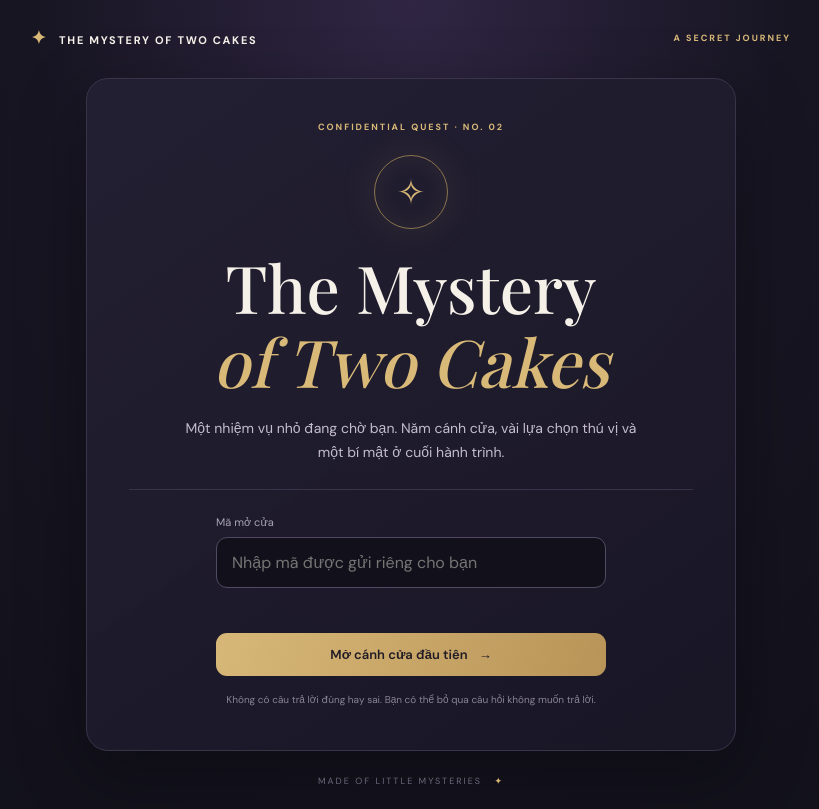
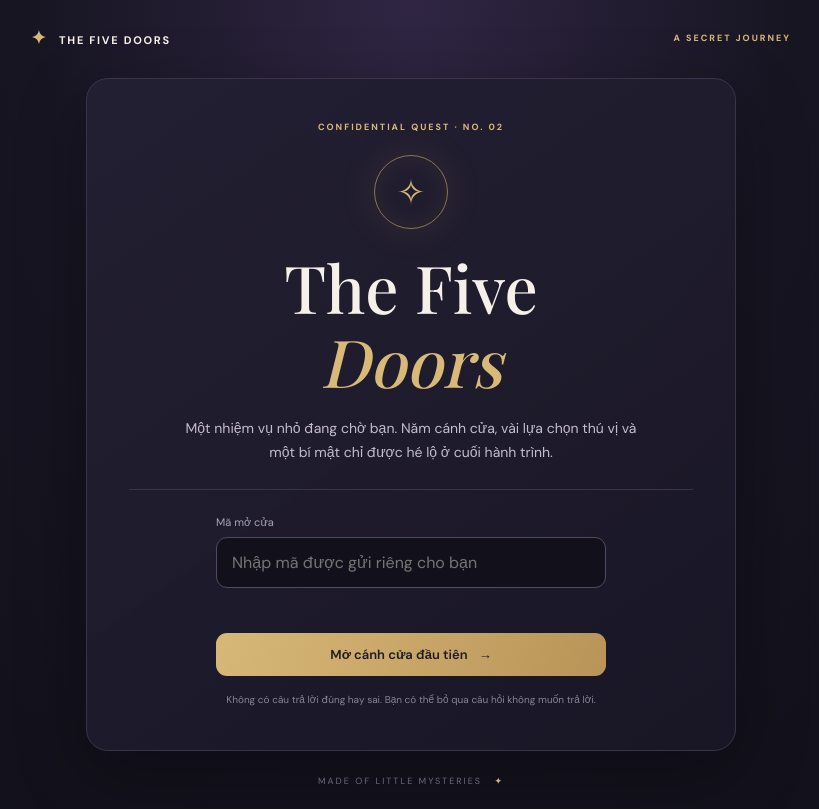
Before and after one commit to phihunghuynh/the-mystery-of-two-cakes, a plain HTML site: page index.html in a window 1280 px wide. Shown: the whole page, without its empty margins (229-1048 px from the left). Drawn offline with nearby package versions, Linux system fonts and the light colour scheme; files whose address does not match are found by name; a web font is replaced by a local one.

Commit message:
Change title and header from 'Two Cakes' to 'Five Doors'

```diff
--- a/index.html
+++ b/index.html
@@ -4,21 +4,21 @@
   <meta charset="utf-8">
   <meta name="viewport" content="width=device-width, initial-scale=1">
   <meta name="theme-color" content="#171326">
-  <title>The Mystery of Two Cakes</title>
+  <title>The Five Doors</title>
   <link rel="stylesheet" href="styles.css">
 </head>
 <body>
   <main class="shell">
     <header class="topbar">
-      <a class="brand" href="./"><span class="brand-mark">✦</span> THE MYSTERY OF TWO CAKES</a>
+      <a class="brand" href="./"><span class="brand-mark">✦</span> THE FIVE DOORS</a>
       <span class="top-tag">A SECRET JOURNEY</span>
     </header>
 
     <section id="intro" class="panel hero">
       <div class="eyebrow">CONFIDENTIAL QUEST · NO. 02</div>
       <div class="orb">✧</div>
-      <h1>The Mystery<br><em>of Two Cakes</em></h1>
-      <p class="lead">Một nhiệm vụ nhỏ đang chờ bạn. Năm cánh cửa, vài lựa chọn thú vị và một bí mật ở cuối hành trình.</p>
+      <h1>The Five<br><em>Doors</em></h1>
+      <p class="lead">Một nhiệm vụ nhỏ đang chờ bạn. Năm cánh cửa, vài lựa chọn thú vị và một bí mật chỉ được hé lộ ở cuối hành trình.</p>
       <div class="divider"></div>
       <label class="field-label" for="inviteCode">Mã mở cửa</label>
       <input id="inviteCode" class="text-input" type="password" autocomplete="off" placeholder="Nhập mã được gửi riêng cho bạn">
```
